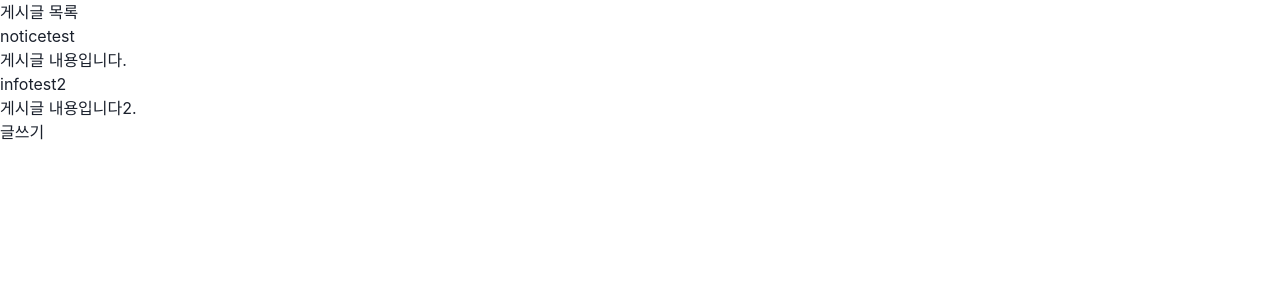
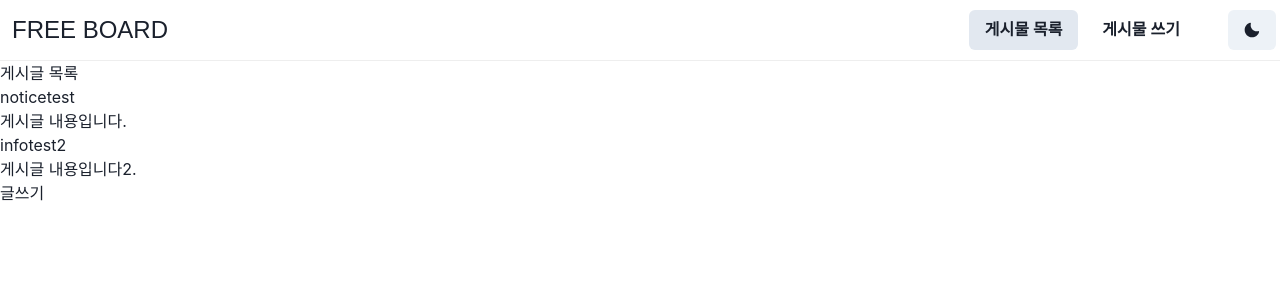
Before and after one commit to flzl2008/free-board, a React (Create React App) app: page / in a window 1280 px wide. Shown: the top 300 px of the page. Built offline with nearby package versions, Linux system fonts and the light colour scheme.

Commit message:
[#4] feat: Layout 나누고, gnb영역 구현

```diff
--- a/src/js/App.tsx
+++ b/src/js/App.tsx
@@ -3,21 +3,22 @@ import '../css/App.css';
 import PostEditor from './pages/PostEditor';
 import PostList from './pages/PostList';
 import { BrowserRouter, Routes, Route } from 'react-router-dom';
+import Layout from './components/layout/Layout';
 
 function App() {
   return (
-    <div>
-      <main>
-        <BrowserRouter>
-          <Routes>
+    <>
+      <BrowserRouter>
+        <Routes>
+          <Route element={<Layout />}>
             <Route path="/" element={<PostList />}></Route>
             <Route path="/editor/*" element={<PostEditor />}>
               <Route path=":postId"></Route>
             </Route>
-          </Routes>
-        </BrowserRouter>
-      </main>
-    </div>
+          </Route>
+        </Routes>
+      </BrowserRouter>
+    </>
   );
 }
 
--- /dev/null
+++ b/src/js/components/layout/Gnb.tsx
@@ -0,0 +1,54 @@
+import { useColorMode, Button, Flex, HStack, Spacer, Box } from '@chakra-ui/react';
+import NavigationMenuButton from '../ui/NavigationMenuButton';
+import { useLocation } from 'react-router-dom';
+import { MoonIcon, SunIcon } from '@chakra-ui/icons';
+
+type NavigationMenu = {
+  url: string;
+  menuName: string;
+};
+
+export default function Gnb() {
+  const navigationMenus: NavigationMenu[] = [
+    {
+      url: '/',
+      menuName: '게시물 목록',
+    },
+    {
+      url: '/editor',
+      menuName: '게시물 쓰기',
+    },
+  ];
+  const location = useLocation();
+  const { colorMode, toggleColorMode } = useColorMode();
+
+  const isNowPage = (url: string): boolean => {
+    return location.pathname === url ? true : false;
+  };
+
+  return (
+    <header>
+      <section>
+        <Flex alignItems={'center'} justifyContent={'space-between'} borderBottom="0.5px" borderStyle="ridge" padding={'1'}>
+          <Box fontFamily="fantasy" margin={'2'} fontSize={'1.5em'}>
+            FREE BOARD
+          </Box>
+          <Spacer />
+          <HStack spacing="8">
+            <HStack spacing="2">
+              {navigationMenus.map(menu => (
+                <NavigationMenuButton
+                  key={`navigation-menu-buttion-${menu.url}`}
+                  menuName={menu.menuName}
+                  url={menu.url}
+                  isActive={isNowPage(menu.url)}
+                />
+              ))}
+            </HStack>
+            <Button onClick={toggleColorMode}>{colorMode === 'light' ? <MoonIcon /> : <SunIcon />}</Button>
+          </HStack>
+        </Flex>
+      </section>
+    </header>
+  );
+}
--- /dev/null
+++ b/src/js/components/layout/Layout.tsx
@@ -0,0 +1,14 @@
+import React from 'react';
+import { Outlet } from 'react-router-dom';
+import Gnb from './Gnb';
+
+export default function Layout() {
+  return (
+    <>
+      <Gnb />
+      <main>
+        <Outlet />
+      </main>
+    </>
+  );
+}
--- a/src/js/components/post/PostEditorForm.tsx
+++ b/src/js/components/post/PostEditorForm.tsx
@@ -1,5 +1,10 @@
 import { useState, useEffect } from 'react';
 import { Link } from 'react-router-dom';
+
+type PostEditorFormProps = {
+  postInfo: Post;
+  categorys: Category[];
+};
 
 export default function PostEditorForm(props: PostEditorFormProps) {
   const categorys: Category[] = props.categorys;
--- /dev/null
+++ b/src/js/components/ui/NavigationMenuButton.tsx
@@ -0,0 +1,20 @@
+import { Button } from '@chakra-ui/react';
+import { Link } from 'react-router-dom';
+
+type NavigationMenuButtonProps = {
+  isActive: boolean;
+  url: string;
+  menuName: string;
+};
+
+export default function NavigationMenuButton(props: NavigationMenuButtonProps) {
+  return (
+    <>
+      <Link to={props.url}>
+        <Button variant="ghost" isActive={props.isActive}>
+          {props.menuName}
+        </Button>
+      </Link>
+    </>
+  );
+}
--- a/src/js/types/Post.d.ts
+++ b/src/js/types/Post.d.ts
@@ -9,8 +9,3 @@ interface Category {
   name: string;
   value: string;
 }
-
-type PostEditorFormProps = {
-  postInfo: Post;
-  categorys: Category[];
-};
```
